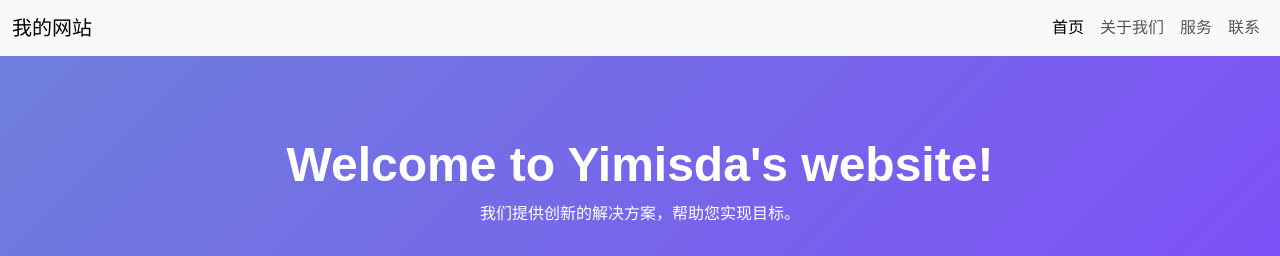
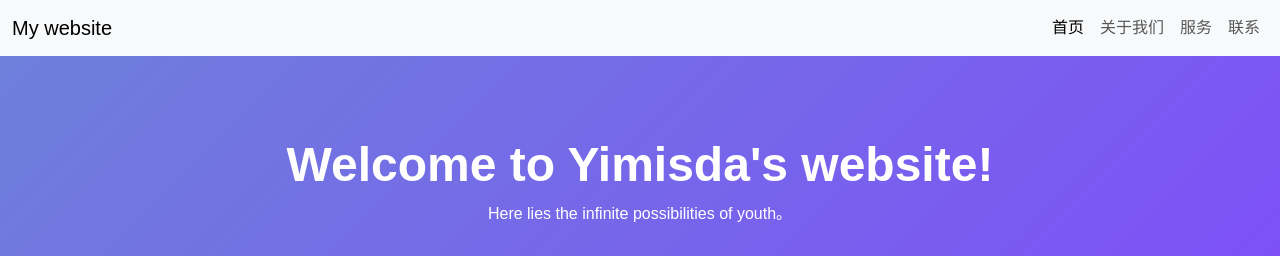
Before and after one commit to Yimisda/CSyimisda.github.io, a plain HTML site: page index.html in a window 1280 px wide. Shown: the top 256 px of the page. Drawn offline with nearby package versions, Linux system fonts and the light colour scheme.

Commit message:
Update index.html

```diff
--- a/index.html
+++ b/index.html
@@ -52,7 +52,7 @@
     <!-- 导航栏 -->
     <nav class="navbar navbar-expand-lg navbar-light bg-light">
         <div class="container-fluid">
-            <a class="navbar-brand" href="#">我的网站</a>
+            <a class="navbar-brand" href="#">My website</a>
             <button class="navbar-toggler" type="button" data-bs-toggle="collapse" data-bs-target="#navbarNav" aria-controls="navbarNav" aria-expanded="false" aria-label="Toggle navigation">
                 <span class="navbar-toggler-icon"></span>
             </button>
@@ -79,7 +79,7 @@
     <section class="hero-section text-center">
         <div class="container">
             <h1>Welcome to Yimisda's website!</h1>
-            <p>我们提供创新的解决方案，帮助您实现目标。</p>
+            <p>Here lies the infinite possibilities of youth。</p>
             <a href="#services" class="btn btn-light btn-lg mt-3">了解更多</a>
         </div>
     </section>
```
